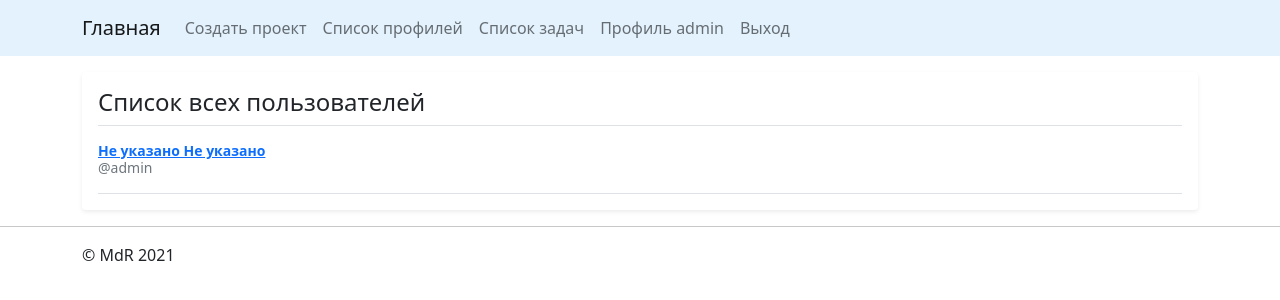
After one commit to mtashtanovski/issue_tracker, a Django app: page /accounts/profiles/ in a window 1280 px wide. The commit adds this page. Shown: the top 300 px of the page. Run offline with Django 4.2, Linux system fonts and the light colour scheme; a user stored in the database is signed in; data comes from the database, SQL or seed files in the repository; tables that the repository leaves empty hold one stand-in row (values such as "Sample post").

Commit message:
Homework #60. 1. Created new template for list of profiles page, modified urls and create new view in views.py. 2. Modified templates due to permissions.

```diff
--- a/source/accounts/templates/profile.html
+++ b/source/accounts/templates/profile.html
@@ -11,7 +11,7 @@
     <div class="container col-xxl-8 px-4 py-5">
         <div class="row flex-lg-row-reverse align-items-center g-5 py-5">
             <div class="col-lg-6">
-                <h1 class="display-5 fw-bold lh-1 mb-3">{{ product.title }}</h1>
+                <h5 class="display-5 fw-bold lh-1 mb-3">@{{ user_object.username }}</h5>
                 <p><strong>Имя:</strong> {{ user_object.first_name|default:"Не указанo" }}</p>
                 <p><strong>Фамилия:</strong> {{ user_object.last_name|default:"Не указана" }}</p>
                 <p><strong>Дата рождения:</strong> {{ user_object.profile.birth_date|date:'d.m.Y'|default:"Не указана" }}</p>
--- /dev/null
+++ b/source/accounts/templates/profiles_list.html
@@ -0,0 +1,30 @@
+{% extends 'base.html' %}
+{% load static %}
+
+{% block title %}Список пользователей{% endblock title %}
+
+{% block content %}
+
+    <div class="container">
+        <div class="my-3 p-3 bg-body rounded shadow-sm">
+            <h4 class="border-bottom pb-2 mb-0">Список всех пользователей</h4>
+
+            {% for profile in profiles %}
+            <div class="d-flex text-muted pt-3">
+                <div class="pb-3 mb-0 small lh-sm border-bottom w-100">
+                    <div class="d-flex justify-content-between">
+                        <strong class="text-gray-dark">
+                            <a href="{% url 'accounts:user_profile' pk=profile.user.pk %}">
+                                {{ profile.user.first_name|default:"Не указанo" }}
+                                {{ profile.user.last_name|default:"Не указанo" }}
+                            </a>
+                        </strong>
+                    </div>
+                    <span class="d-block">@{{ profile.user.username }}</span>
+                </div>
+            </div>
+            {% endfor %}
+        </div>
+    </div>
+
+{% endblock content %}
--- a/source/accounts/urls.py
+++ b/source/accounts/urls.py
@@ -1,7 +1,7 @@
 from django.contrib.auth.views import LoginView, LogoutView
 from django.urls import path
 
-from accounts.views import RegisterView, UserProfileView
+from accounts.views import RegisterView, UserProfileView, UsersProfilesListView
 
 app_name = 'accounts'
 
@@ -10,4 +10,5 @@ urlpatterns = [
     path('logout/', LogoutView.as_view(), name='logout'),
     path('registration/', RegisterView.as_view(), name='registration'),
     path('<int:pk>/', UserProfileView.as_view(), name='user_profile'),
+    path('profiles/', UsersProfilesListView.as_view(), name='users_profiles_list')
 ]
--- a/source/accounts/views.py
+++ b/source/accounts/views.py
@@ -1,12 +1,12 @@
 from django.contrib.auth import authenticate, login, logout, get_user_model
-from django.contrib.auth.mixins import LoginRequiredMixin
+from django.contrib.auth.mixins import LoginRequiredMixin, PermissionRequiredMixin
 from django.contrib.auth.models import User
 from django.shortcuts import render, redirect
 from django.core.paginator import Paginator
 
 # Create your views here.
 from django.urls import reverse
-from django.views.generic import CreateView, DetailView
+from django.views.generic import CreateView, DetailView, ListView
 from accounts.forms import MyUserCreationForm
 from accounts.models import Profile
 
@@ -74,3 +74,18 @@ class UserProfileView(LoginRequiredMixin, DetailView):
         kwargs['is_paginated'] = page.has_other_pages()
 
         return super(UserProfileView, self).get_context_data(**kwargs)
+
+
+class UsersProfilesListView(PermissionRequiredMixin, ListView):
+    model = Profile
+    context_object_name = 'profiles'
+    template_name = 'profiles_list.html'
+    permission_required = 'webapp.change_user_in_own_project'
+
+    def get_queryset(self):
+        queryset = super().get_queryset()
+        return queryset
+
+    def get_context_data(self, *, object_list=None, **kwargs):
+        context = super().get_context_data(object_list=object_list, **kwargs)
+        return context
--- a/source/webapp/templates/base.html
+++ b/source/webapp/templates/base.html
@@ -32,9 +32,14 @@
                     {% else %}
                         {% block nav %}{% endblock %}
                         {% if perms.webapp.add_projectmodel %}
-                        <li class="nav-item">
-                            <a class="nav-link" href="{% url 'webapp:project_create' %}">Создать проект</a>
-                        </li>
+                            <li class="nav-item">
+                                <a class="nav-link" href="{% url 'webapp:project_create' %}">Создать проект</a>
+                            </li>
+                        {% endif %}
+                        {% if perms.webapp.change_user_in_own_project %}
+                            <li class="nav-item">
+                                <a class="nav-link" href="{% url 'accounts:users_profiles_list' %}">Список профилей</a>
+                            </li>
                         {% endif %}
                         <li class="nav-item">
                             <a class="nav-link" href="{% url 'webapp:issue_list' %}">Список задач</a>
```
